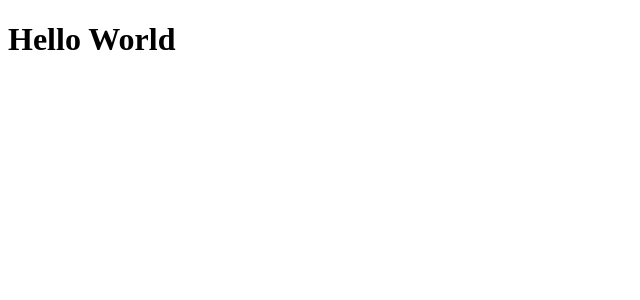
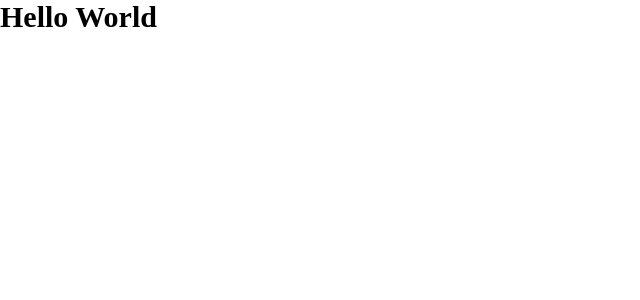
Before and after one commit to bluepersia/audiophile-frontend, a React (Vite) app: page / in a window 1280 px wide. Shown: the top 300 px of the page, without its empty margins (0-640 px from the left). Built offline with nearby package versions, Linux system fonts and the light colour scheme.

Commit message:
Root styles

```diff
--- a/src/App.css
+++ b/src/App.css
@@ -0,0 +1,11 @@
+*,
+::before,
+::after {
+  margin: 0;
+  padding: 0;
+  box-sizing: border-box;
+}
+
+html {
+  font-size: 15px;
+}
```
